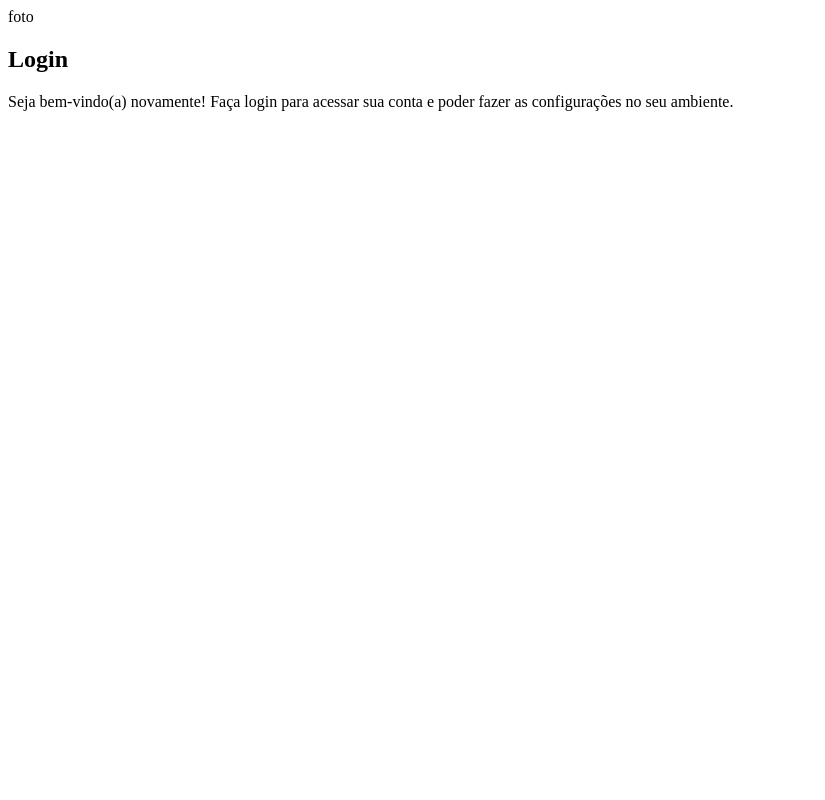
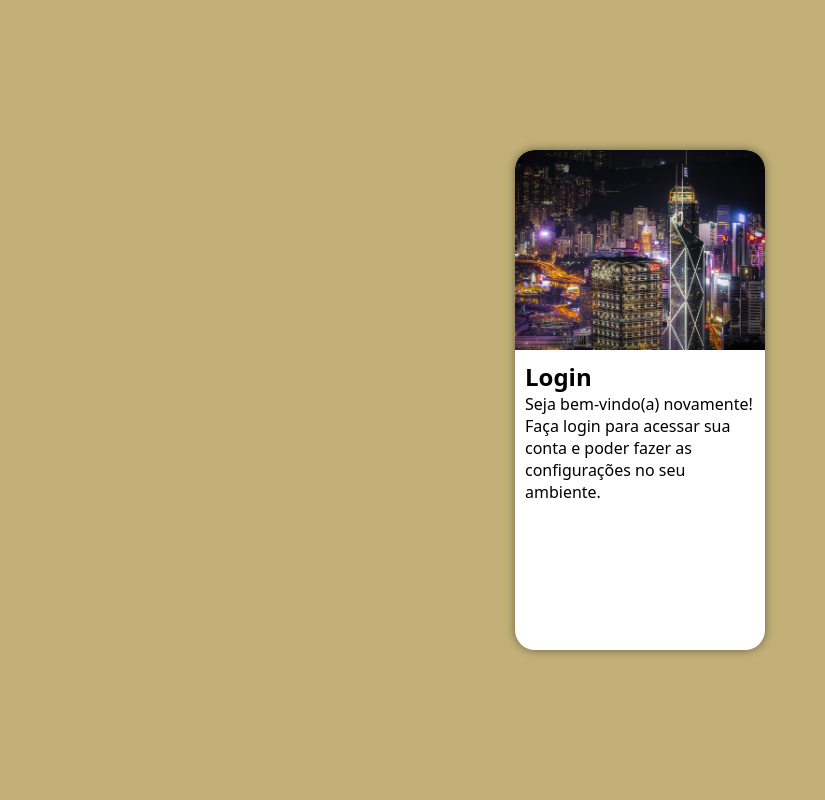
Before and after one commit to joaoluis25/projeto-login, a PHP site: page / in a window 1280 px wide. Shown: the whole page, without its empty margins (0-825 px from the left). Run offline with PHP 8.4, Linux system fonts and the light colour scheme.

Commit message:
projeto login fase 2 completo

```diff
--- a/estilos/cll.css
+++ b/estilos/cll.css
@@ -9,3 +9,59 @@
   branco
 
 */
+
+*{
+    font-family:system-ui, -apple-system, BlinkMacSystemFont, 'Segoe UI', Roboto, Oxygen, Ubuntu, Cantarell, 'Open Sans', 'Helvetica Neue', sans-serif;
+    padding: 0px;
+    margin: 0px;
+    box-sizing: border-box;
+}
+
+body, html{
+    background-color:#C2B078 ;
+    height: 100vh;
+    width: 100vw;
+}
+
+main{
+    position: relative;
+    height: 100vh;
+    width: 100vw;
+}
+
+#login{
+    background-color: white;
+    width: 250px;
+    height: 500px;
+    border-radius: 20px;
+    position: absolute;
+    top: 50%;
+    left: 50%;
+    transform: translate(-50%, -50%);
+    overflow: hidden; /*Controla o que acontece quando o conteúdo "transborda" da caixa do elemento.
+    Valores mais comuns
+    [visible]:
+       O conteúdo que excede as dimensões do elemento é exibido, mesmo que ultrapasse as bordas. Este é o valor padrão.
+    [hidden]:
+       O conteúdo excedente é ocultado, como se fosse cortado. Não há barras de rolagem.
+    [scroll]:
+       Adiciona barras de rolagem (vertical e/ou horizontal) para que o usuário possa visualizar todo o conteúdo, mesmo que ele não esteja todo visível inicialmente.
+    [auto]:
+       Semelhante a scroll, mas as barras de rolagem são adicionadas apenas quando necessário, ou seja, quando o conteúdo excede as dimensões do elemento.
+    */
+    box-shadow: 0px 0px 10px rgba(0, 0, 0, 0.452);
+    display: block;
+}
+
+#imagem{
+    background:#C2B078 url(../imagem\ de\ tela.jpg) center center;
+    height: 200px;
+    background-size: cover;
+    background-repeat: no-repeat;
+    display: block;
+}
+
+#formulario{
+    padding: 10px;
+    display: block;
+}
--- a/index.html
+++ b/index.html
@@ -10,7 +10,7 @@
     <main>
         <section id="login">
             <div id="imagem">
-                foto
+                <!--Aqui vai a imagens na CSS-->>
             </div>
             <div id="formulario">
                 <h1>Login</h1>
```
